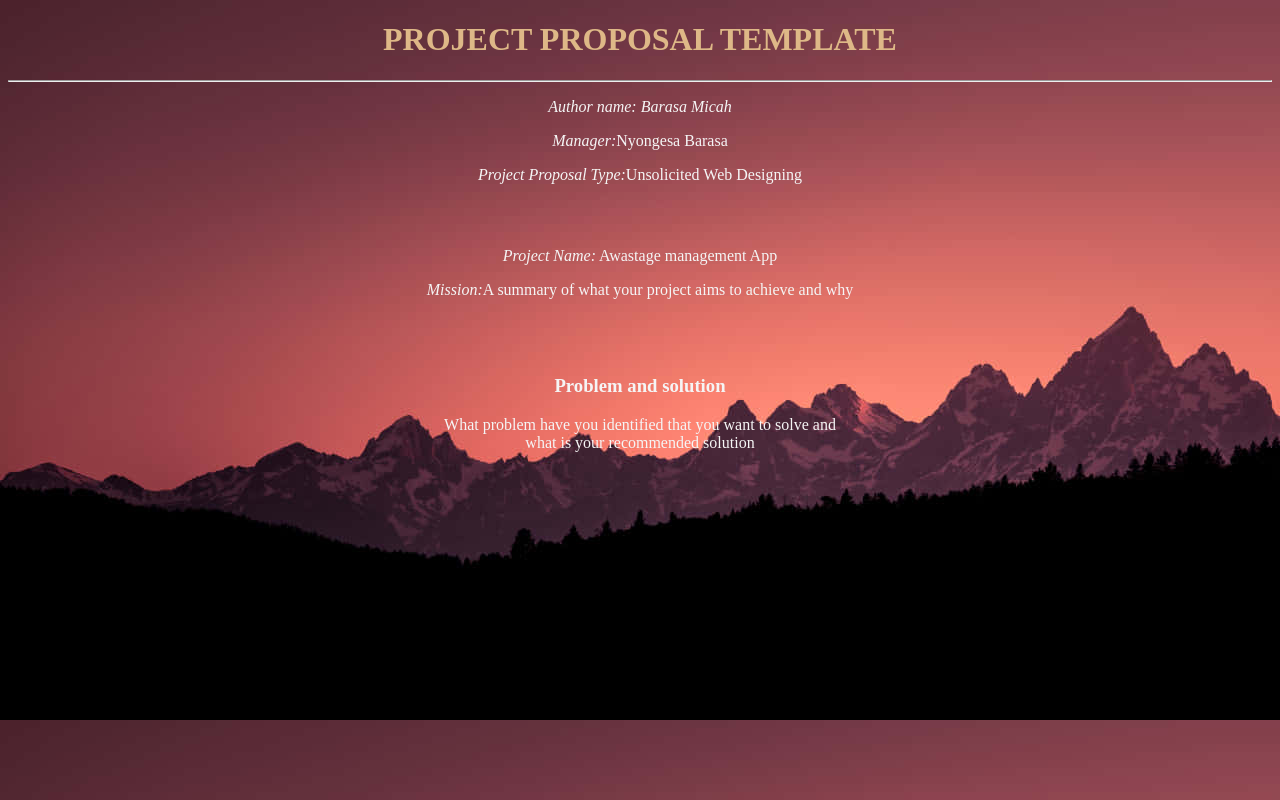
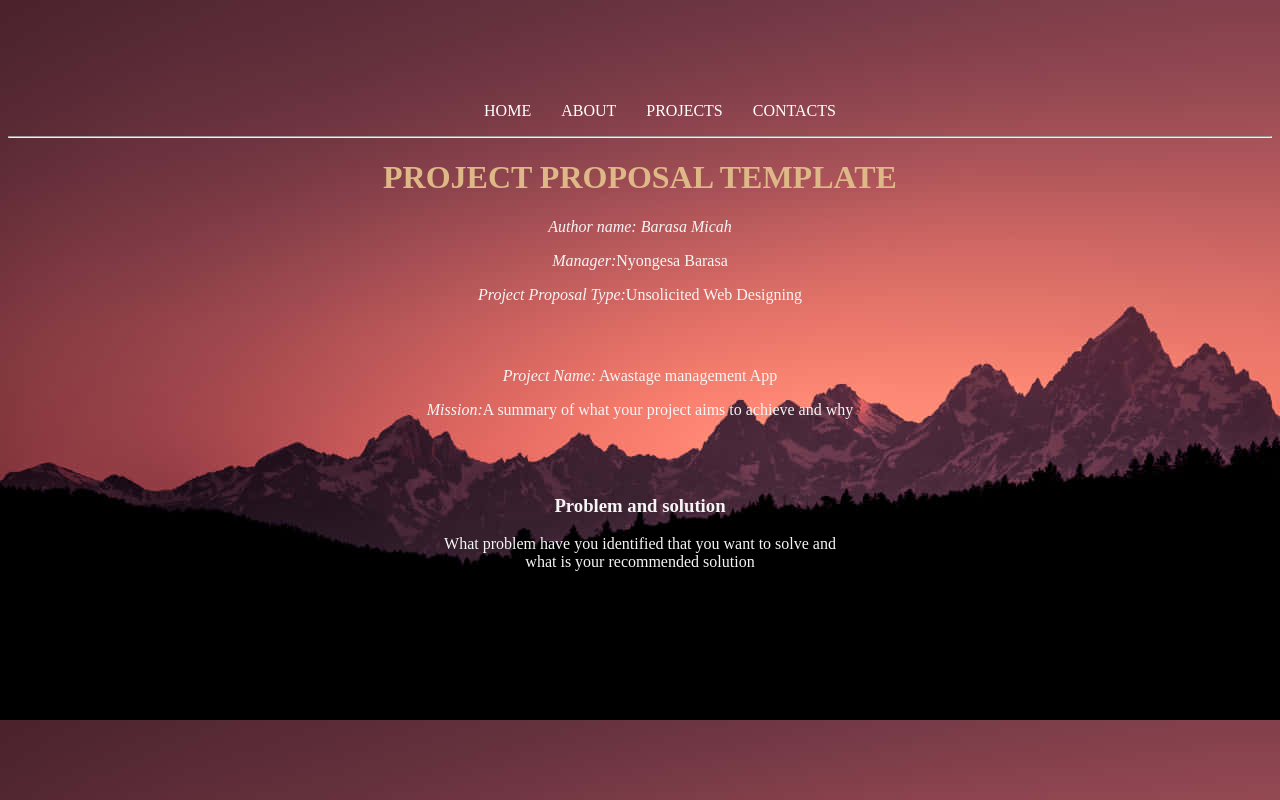
Before and after one commit to Barasa-Micah/Website, a plain HTML site: page Projects.html in a window 1280 px wide. Drawn offline with Linux system fonts and the light colour scheme.

Commit message:
Add the nav bar in all the pages

```diff
--- a/Projects.html
+++ b/Projects.html
@@ -8,8 +8,16 @@
     <link rel="stylesheet" href="./css/styles.css">
 </head>
 <body>
+    <div class="menu">
+        <ul>
+            <li><a href="#">HOME</a></li>
+            <li><a href="About.html">ABOUT</a></li>
+            <li><a href="Projects.html">PROJECTS</a></li>
+            <li><a href="Contact.html">CONTACTS</a></li>
+        </ul>
+        <hr>
+    </div>
     <h1>PROJECT PROPOSAL TEMPLATE</h1>
-    <hr>
     <div class="template">
         <p><em>Author name: Barasa Micah</em></p>
         <p><em>Manager:</em>Nyongesa Barasa</p>
```
Also changed, not shown: About.html (+9 -0 lines), Contact.html (+10 -1 lines).
